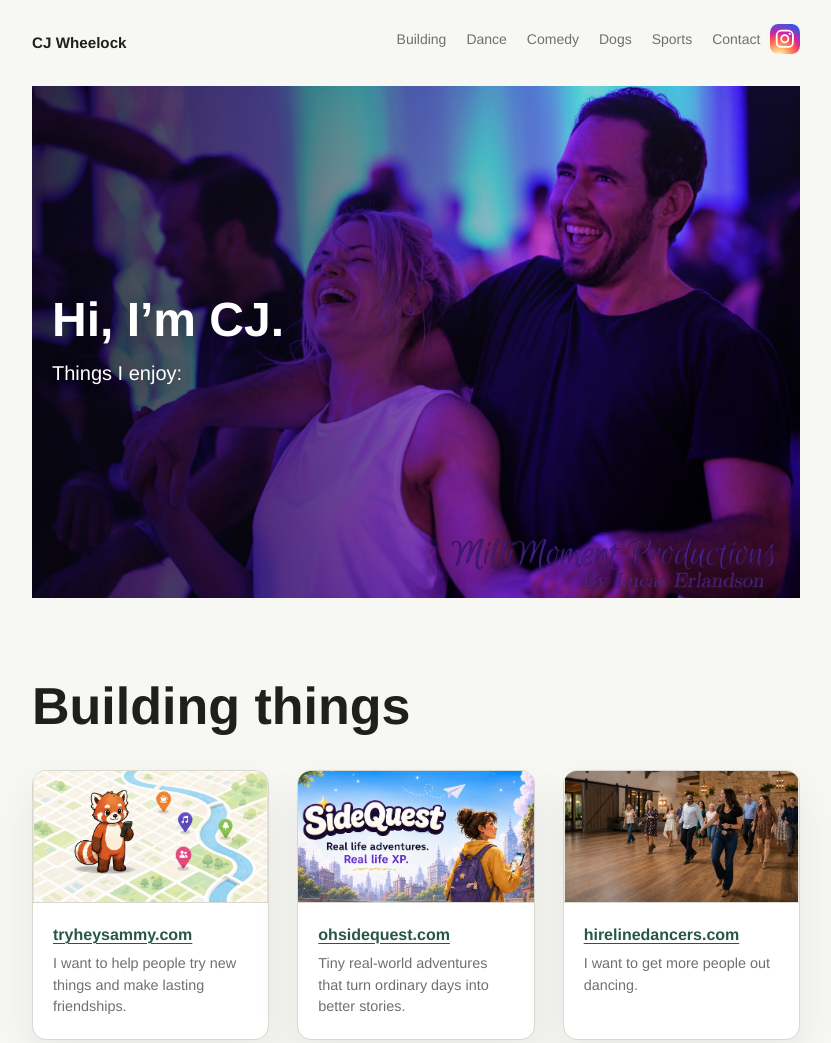
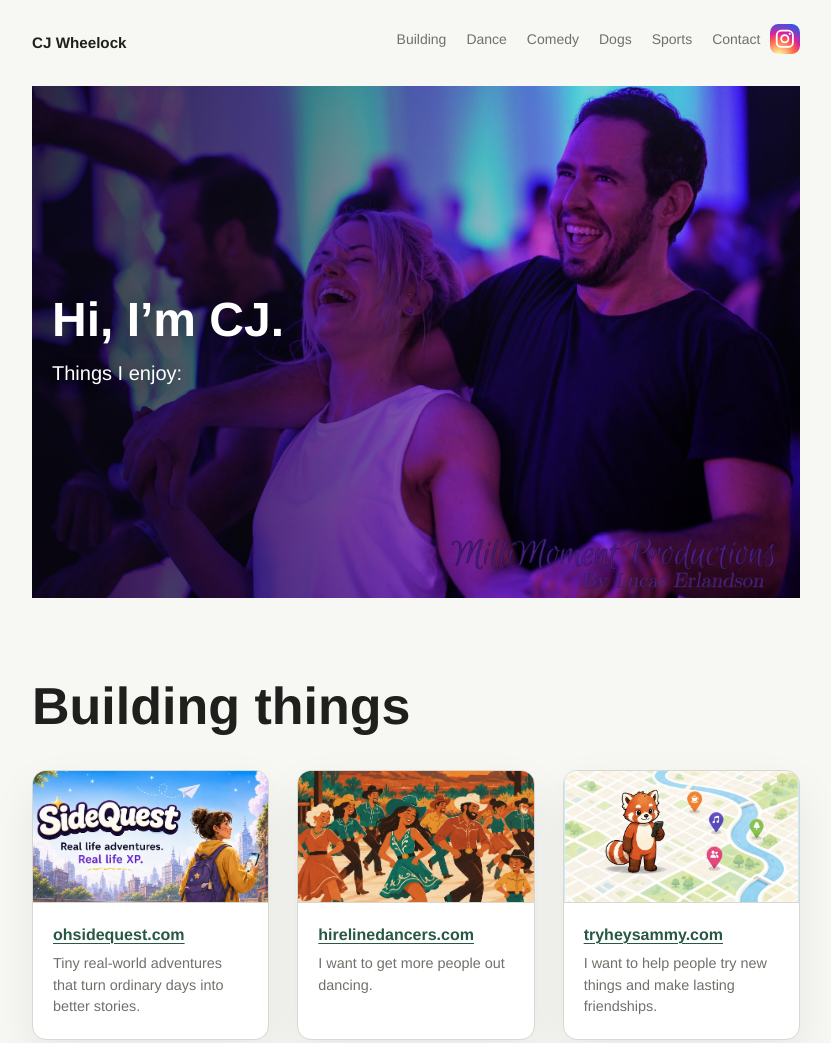
Before and after one commit to cjwheelock/cjwheelock.github.io, a plain HTML site: page index.html in a window 1280 px wide. Shown: the top 1043 px of the page, without its empty margins (224-1055 px from the left). Drawn offline with Linux system fonts and the light colour scheme.

Commit message:
Refresh Hire Line Dancers image and reorder homepage projects

```diff
--- a/index.html
+++ b/index.html
@@ -74,30 +74,6 @@
         </header>
 
         <div class="project-showcase">
-          <a class="project-card" href="https://tryheysammy.com/" target="_blank" rel="noopener noreferrer">
-            <span class="project-media project-media-sammy">
-              <picture>
-                <source
-                  type="image/webp"
-                  srcset="assets/hey-sammy-home-720.webp 720w, assets/hey-sammy-home-1200.webp 1200w"
-                  sizes="(max-width: 620px) calc(100vw - 2rem), (max-width: 899px) calc((100vw - 4.75rem) / 2), 15rem"
-                >
-                <img
-                  src="assets/hey-sammy-home.png"
-                  alt="Sammy the red panda holding a phone on a map with local activity pins"
-                  width="1672"
-                  height="941"
-                  loading="lazy"
-                  decoding="async"
-                >
-              </picture>
-            </span>
-            <span class="project-details">
-              <span class="project-name">tryheysammy.com</span>
-              <span class="project-description">I want to help people try new things and make lasting friendships.</span>
-            </span>
-          </a>
-
           <a class="project-card" href="https://ohsidequest.com/" target="_blank" rel="noopener noreferrer">
             <span class="project-media project-media-sidequest">
               <picture>
@@ -123,16 +99,33 @@
           </a>
 
           <a class="project-card" href="https://hirelinedancers.com/" target="_blank" rel="noopener noreferrer">
-            <span class="project-media">
+            <span class="project-media project-media-linedancers">
+              <img
+                src="assets/hire-line-dancers-sunset.webp"
+                alt="Illustrated group line dancing together at sunset"
+                width="1122"
+                height="1402"
+                loading="lazy"
+                decoding="async"
+              >
+            </span>
+            <span class="project-details">
+              <span class="project-name">hirelinedancers.com</span>
+              <span class="project-description">I want to get more people out dancing.</span>
+            </span>
+          </a>
+
+          <a class="project-card" href="https://tryheysammy.com/" target="_blank" rel="noopener noreferrer">
+            <span class="project-media project-media-sammy">
               <picture>
                 <source
                   type="image/webp"
-                  srcset="assets/hire-line-dancers-hero-720.webp 720w, assets/hire-line-dancers-hero-1200.webp 1200w"
+                  srcset="assets/hey-sammy-home-720.webp 720w, assets/hey-sammy-home-1200.webp 1200w"
                   sizes="(max-width: 620px) calc(100vw - 2rem), (max-width: 899px) calc((100vw - 4.75rem) / 2), 15rem"
                 >
                 <img
-                  src="assets/hire-line-dancers-hero.png"
-                  alt="A line dance instructor leading a group at an event"
+                  src="assets/hey-sammy-home.png"
+                  alt="Sammy the red panda holding a phone on a map with local activity pins"
                   width="1672"
                   height="941"
                   loading="lazy"
@@ -141,8 +134,8 @@
               </picture>
             </span>
             <span class="project-details">
-              <span class="project-name">hirelinedancers.com</span>
-              <span class="project-description">I want to get more people out dancing.</span>
+              <span class="project-name">tryheysammy.com</span>
+              <span class="project-description">I want to help people try new things and make lasting friendships.</span>
             </span>
           </a>
         </div>
--- a/styles.css
+++ b/styles.css
@@ -327,6 +327,11 @@ h2 {
   object-position: 75% center;
 }
 
+.project-media-linedancers img {
+  object-fit: cover;
+  object-position: center 40%;
+}
+
 .project-details {
   display: grid;
   gap: 0.35rem;
```
Also changed, not shown: assets/hire-line-dancers-sunset.webp (added).
